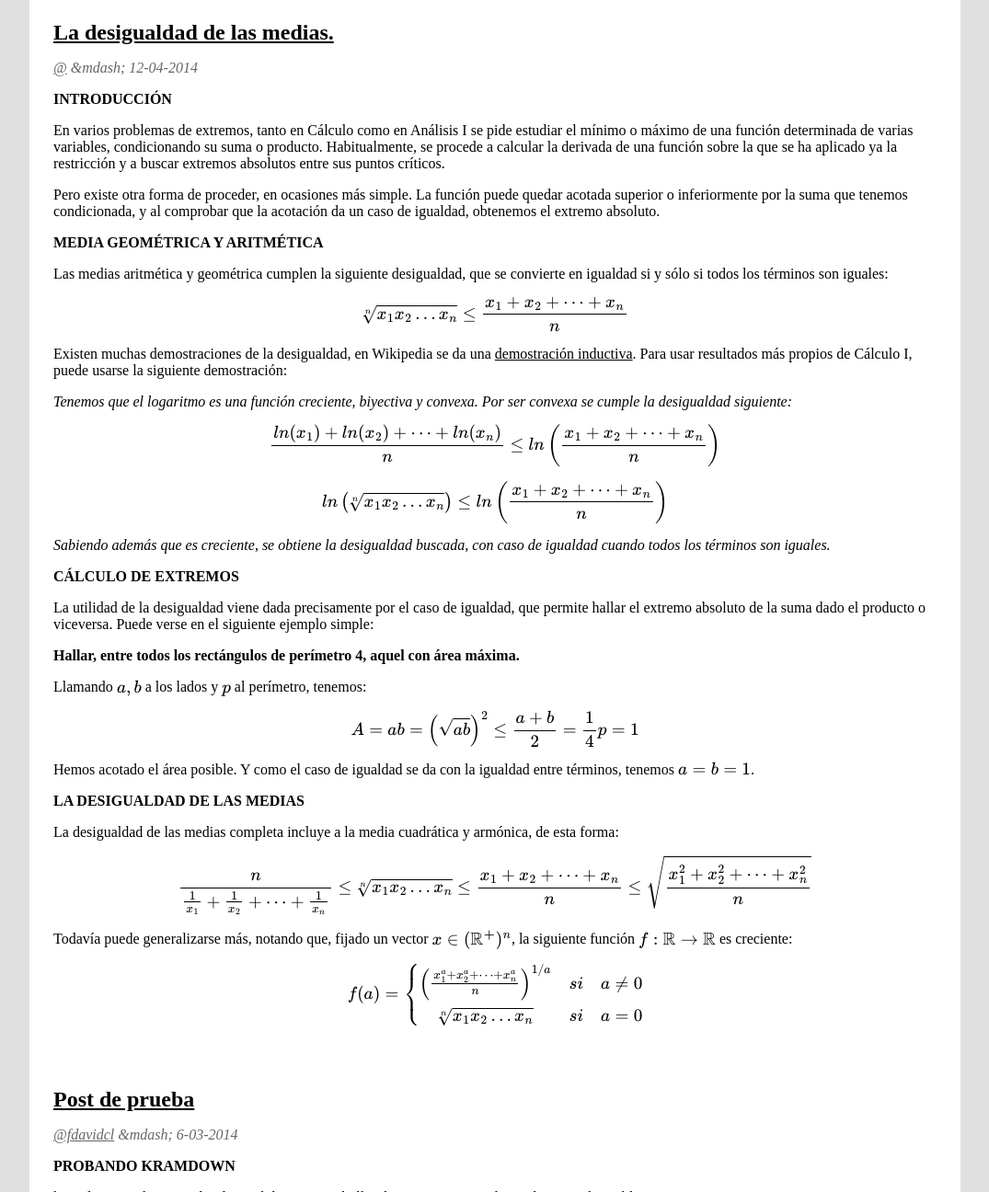
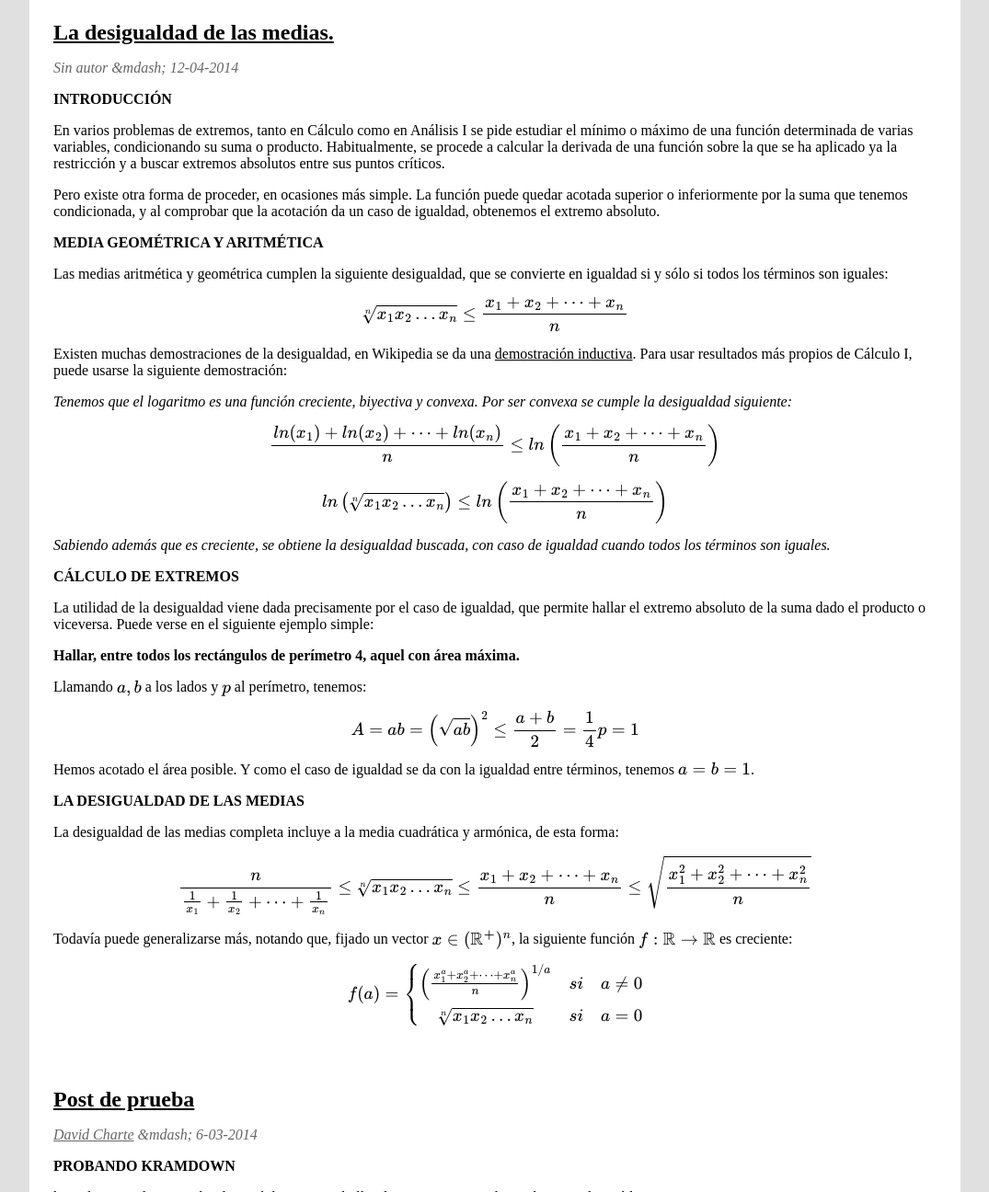
Before and after one commit to libreim/blog, a Jekyll site: the page built from index.html, in a window 1280 px wide and 1400 px high, cut to the strip 104-1400 px from the top of the window. Shown: the whole strip at 92% size, without its empty margins (102-1177 px from the left). Built offline with Jekyll 4.4.1, drawn with Linux system fonts in a browser that asks for light colours; formulas are drawn with MathJax 3; the list of posts is cut into pages by our own code.

Commit message:
Autores...

```diff
--- a/_config.yml
+++ b/_config.yml
@@ -18,6 +18,13 @@ paginate_path: /p/:num
 gems:
   - jekyll-mentions
 
+# Autores
+authors:
+  fdavidcl:
+    name: David Charte
+    github: fdavidcl
+
+
 #nav_list:
 # Inicio: '/'
 # Archivo: '/archive'
--- a/index.html
+++ b/index.html
@@ -7,7 +7,26 @@ permalink: /
 {% for post in paginator.posts %}
 	<article>
 		<a href="{{ site.baseurl }}{{ post.url }}"><h1>{{ post.title }}</h1></a>
-		<p><span class="author"><a href="http://github.com/{{ post.author }}">@{{ post.author }}</a></span><span class="date">{{ post.date | date: "%e-%m-%Y" }}</p>
+		<p><span class="author">
+			{% assign authorCount = post.authors | size %}
+			{% if authorCount == 0 %}
+			    Sin autor
+			{% else %}
+			    {% for author in post.authors %}
+			        {% if forloop.first %}
+			    		{% assign authdata = site.authors[author] %}
+			    		<a href="http://github.com/{{ authdata.github }}">{{ authdata.name }}</a>
+			        {% elsif forloop.last %}
+			    		{% assign authdata = site.authors[author] %}
+			   			y <a href="http://github.com/{{ authdata.github }}">{{ authdata.name }}</a>
+			        {% else %}
+			    		{% assign authdata = site.authors[author] %}
+			            , <a href="http://github.com/{{ authdata.github }}">{{ authdata.name }}</a>
+			        {% endif %}
+			    {% endfor %}
+			{% endif %}
+		</span>
+		<span class="date">{{ post.date | date: "%e-%m-%Y" }}</p>
 		{{ post.content }}
 	</article>
 {% endfor %}
```
Also changed, not shown: _posts/2014-3-6-testpost.md (+2 -1 lines).
